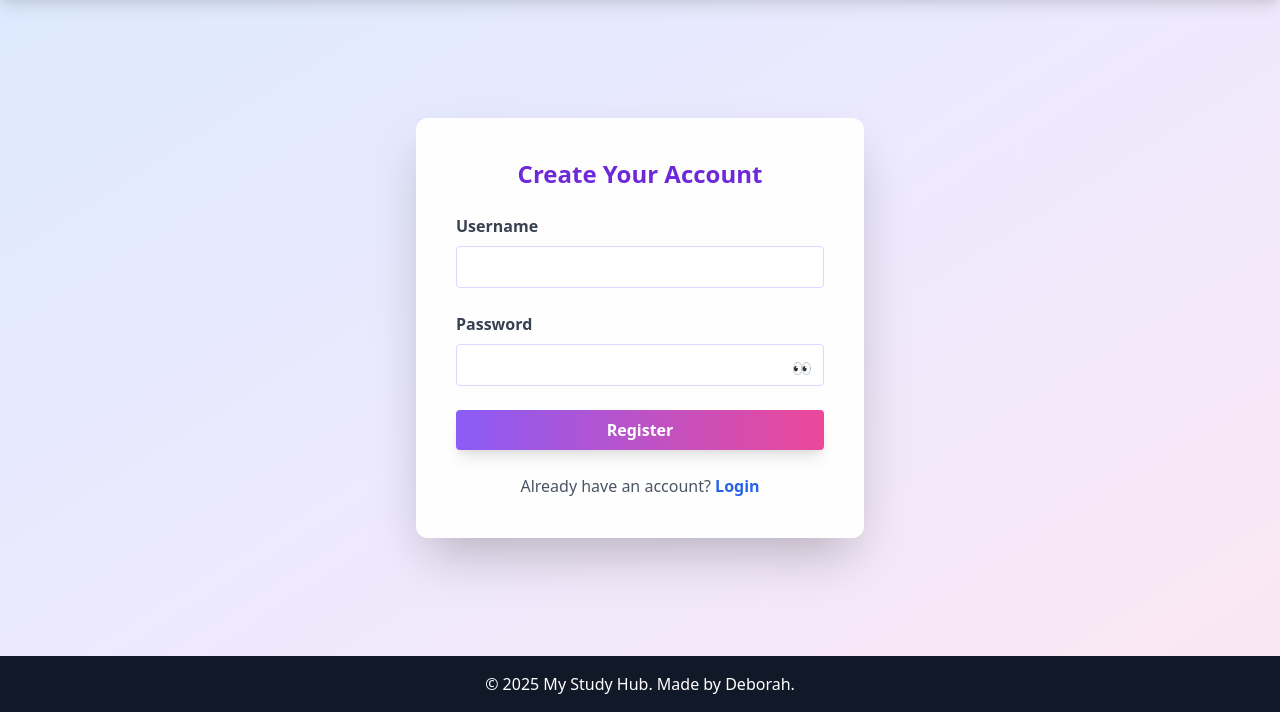
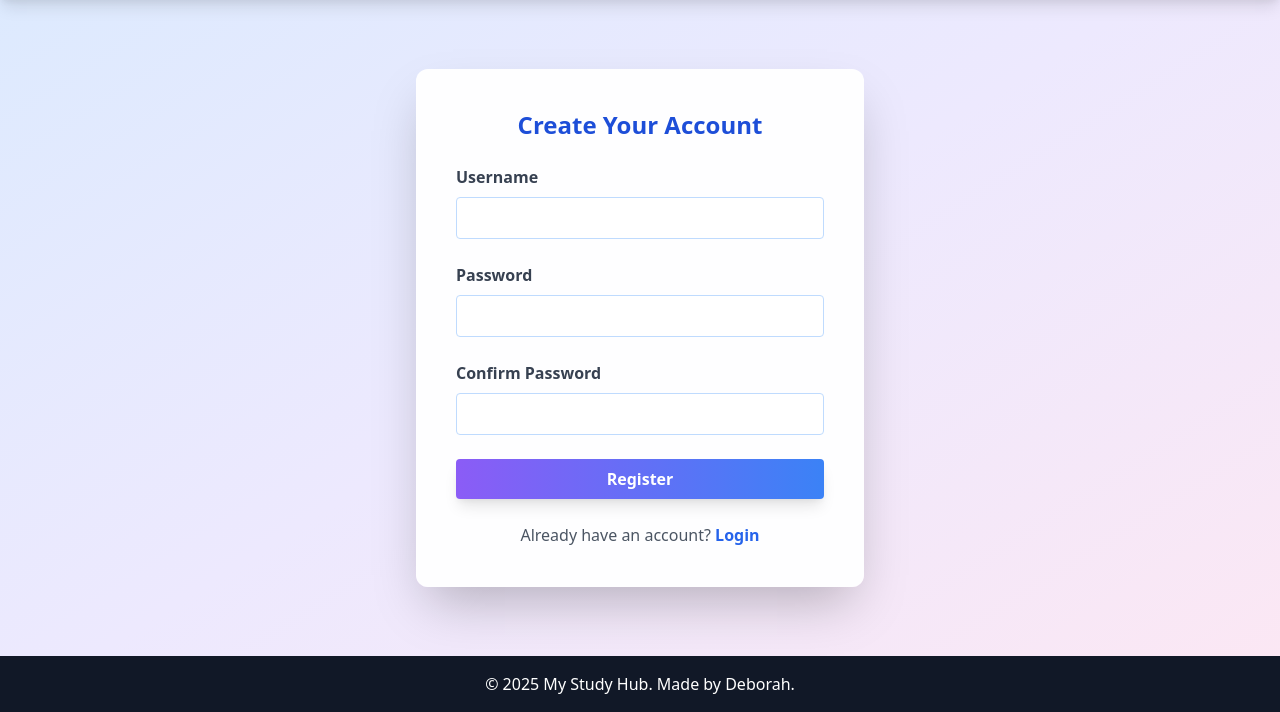
Before and after one commit to derbycodes/mystudyhub, a Flask app: page /register in a window 1280 px wide. Shown: the part 88-800 px from the top of the page. Run offline with Flask 3, Linux system fonts and the light colour scheme.

Commit message:
Updated app.py, models.py, header, and register templates

```diff
--- a/app.py
+++ b/app.py
@@ -2,21 +2,33 @@ from flask import Flask, render_template, redirect, url_for, request, flash
 from forms import RegistrationForm, LoginForm, StudyGoalForm, NoteForm
 from models import db, User, StudyGoal, Note
 from werkzeug.security import generate_password_hash, check_password_hash
-import secrets
 from flask_login import LoginManager, current_user, login_required, login_user, logout_user
+import os
 
 app = Flask(__name__)
-app.config['SECRET_KEY'] = secrets.token_hex(16)
+
+# Use a fixed secret key (or load from environment for production)
+app.config['SECRET_KEY'] = os.environ.get("SECRET_KEY", "my_super_secret_key")
+
+# Database setup (SQLite for now; can switch to Postgres on Render later)
 app.config['SQLALCHEMY_DATABASE_URI'] = 'sqlite:///database.db'
+app.config['SQLALCHEMY_TRACK_MODIFICATIONS'] = False
 db.init_app(app)
 
+# Ensure tables exist
+with app.app_context():
+    db.create_all()
+
+# Flask-Login setup
 login_manager = LoginManager()
 login_manager.init_app(app)
-login_manager.login_view = 'login'  # Ensures @login_required redirects to login
+login_manager.login_view = 'login'  # Redirects to login page if not logged in
 
 @login_manager.user_loader
 def load_user(user_id):
     return User.query.get(int(user_id))
+
+# ------------------ Routes ------------------
 
 @app.route('/')
 def home():
@@ -40,16 +52,20 @@ def register():
     if request.method == 'POST':
         username = request.form['username']
         password = request.form['password']
+
         existing_user = User.query.filter_by(username=username).first()
         if existing_user:
             flash('Username already exists. Please choose another.', 'danger')
             return render_template('register.html')
+
         hashed_password = generate_password_hash(password)
         new_user = User(username=username, password=hashed_password)
         db.session.add(new_user)
         db.session.commit()
+
         flash('Registration successful! Please log in.', 'success')
         return redirect(url_for('login'))
+
     return render_template('register.html')
 
 @app.route('/dashboard')
@@ -88,6 +104,7 @@ def delete_note(note_id):
     if note.user_id != current_user.id:
         flash('You are not authorized to delete this note.', 'danger')
         return redirect(url_for('dashboard'))
+
     db.session.delete(note)
     db.session.commit()
     flash('Note deleted!', 'success')
@@ -100,5 +117,6 @@ def logout():
     flash('You have been logged out.', 'info')
     return redirect(url_for('home'))
 
+# ------------------ Run ------------------
 if __name__ == '__main__':
     app.run(debug=True)
--- a/models.py
+++ b/models.py
@@ -6,9 +6,9 @@ db = SQLAlchemy()
 class User(db.Model):
     id = db.Column(db.Integer, primary_key=True)
     username = db.Column(db.String(80), unique=True, nullable=False)
-    password = db.Column(db.String(120), nullable=False)
-    study_goals = db.relationship('StudyGoal', backref='user', lazy=True)
-    notes = db.relationship('Note', backref='user', lazy=True)
+    password = db.Column(db.String(255), nullable=False)  # longer for hashed passwords
+    study_goals = db.relationship('StudyGoal', backref='user', lazy=True, cascade="all, delete-orphan")
+    notes = db.relationship('Note', backref='user', lazy=True, cascade="all, delete-orphan")
 
     def __repr__(self):
         return f'<User {self.username}>'
--- a/templates/header.html
+++ b/templates/header.html
@@ -1,24 +1,35 @@
 <header class="bg-gradient-to-r from-blue-600 to-purple-600 text-white p-6 shadow-lg">
   <div class="container mx-auto flex justify-between items-center">
     <h1 class="text-4xl font-extrabold tracking-wide drop-shadow-lg">MyStudyHub</h1>
+
     <!-- Hamburger Button (mobile only) -->
-    <button id="menu-btn" class="md:hidden flex flex-col justify-center items-center w-10 h-10" aria-label="Open Menu">
+    <button id="menu-btn" class="md:hidden flex flex-col justify-center items-center w-10 h-10" aria-label="Open Menu" aria-expanded="false">
       <span class="block w-8 h-1 bg-white mb-1 rounded"></span>
       <span class="block w-8 h-1 bg-white mb-1 rounded"></span>
       <span class="block w-8 h-1 bg-white rounded"></span>
     </button>
+
     <!-- Navigation Links -->
     <nav id="nav-menu" class="hidden absolute top-20 right-6 bg-gradient-to-r from-blue-600 to-purple-600 rounded-lg shadow-lg p-4 z-50 md:static md:flex md:items-center md:gap-4 md:bg-none md:shadow-none md:p-0">
-      <a href="/" class="block px-4 py-2 rounded hover:bg-blue-700 md:hover:bg-transparent">Home</a>
-      <a href="/login" class="block px-4 py-2 rounded hover:bg-blue-700 md:hover:bg-transparent">Login</a>
-      <a href="/register" class="block px-4 py-2 rounded hover:bg-blue-700 md:hover:bg-transparent">Register</a>
+      <a href="{{ url_for('home') }}" class="block px-4 py-2 rounded hover:bg-blue-700 md:hover:bg-transparent">Home</a>
+
+      {% if current_user.is_authenticated %}
+        <a href="{{ url_for('dashboard') }}" class="block px-4 py-2 rounded hover:bg-blue-700 md:hover:bg-transparent">Dashboard</a>
+        <a href="{{ url_for('logout') }}" class="block px-4 py-2 rounded hover:bg-blue-700 md:hover:bg-transparent">Logout</a>
+      {% else %}
+        <a href="{{ url_for('login') }}" class="block px-4 py-2 rounded hover:bg-blue-700 md:hover:bg-transparent">Login</a>
+        <a href="{{ url_for('register') }}" class="block px-4 py-2 rounded hover:bg-blue-700 md:hover:bg-transparent">Register</a>
+      {% endif %}
     </nav>
   </div>
+
   <script>
     document.addEventListener('DOMContentLoaded', function() {
       const menuBtn = document.getElementById('menu-btn');
       const navMenu = document.getElementById('nav-menu');
       menuBtn.addEventListener('click', () => {
+        const expanded = menuBtn.getAttribute('aria-expanded') === 'true' || false;
+        menuBtn.setAttribute('aria-expanded', !expanded);
         navMenu.classList.toggle('hidden');
       });
     });
--- a/templates/register.html
+++ b/templates/register.html
@@ -5,26 +5,15 @@
   <meta name="viewport" content="width=device-width, initial-scale=1.0">
   <title>Register | My Study Hub</title>
   <link href="https://cdn.jsdelivr.net/npm/tailwindcss@2.2.19/dist/tailwind.min.css" rel="stylesheet">
-    <script>
-        function togglePassword() {
-            const pwd = document.getElementById('password');
-            const eye = document.getElementById('eye-icon');
-            if (pwd.type === 'password') {
-                pwd.type = 'text';
-                eye.innerHTML = eye.dataset.hide;
-            } else {
-                pwd.type = 'password';
-                eye.innerHTML = eye.dataset.show;
-            }
-        }
-    </script>
 </head>
 <body class="bg-gradient-to-br from-blue-100 via-purple-100 to-pink-100 min-h-screen flex flex-col">
   {% include 'header.html' %}
 
   <main class="flex-1 flex items-center justify-center">
     <div class="bg-white bg-opacity-95 rounded-xl shadow-2xl p-10 w-full max-w-md mt-10">
-            <h2 class="text-2xl font-bold text-purple-700 mb-6 text-center">Create Your Account</h2>
+      <h2 class="text-2xl font-bold text-blue-700 mb-6 text-center">Create Your Account</h2>
+
+      <!-- Flash messages -->
       {% with messages = get_flashed_messages(with_categories=true) %}
         {% if messages %}
           {% for category, message in messages %}
@@ -34,31 +23,36 @@
               {% else %}
                 text-red-600
               {% endif %}
-        ">{{ message }}</div>
+            ">
+              {{ message }}
+            </div>
           {% endfor %}
         {% endif %}
       {% endwith %}
+
+      <!-- Registration form -->
       <form action="{{ url_for('register') }}" method="POST" class="space-y-6">
         <div>
           <label for="username" class="block text-gray-700 font-semibold mb-2">Username</label>
           <input type="text" id="username" name="username" required
-                        class="w-full px-4 py-2 border border-purple-200 rounded focus:outline-none focus:ring-2 focus:ring-purple-400 transition">
+            class="w-full px-4 py-2 border border-blue-200 rounded focus:outline-none focus:ring-2 focus:ring-blue-400 transition">
         </div>
         <div>
           <label for="password" class="block text-gray-700 font-semibold mb-2">Password</label>
-                    <div class="relative">
           <input type="password" id="password" name="password" required
-                            class="w-full px-4 py-2 border border-purple-200 rounded focus:outline-none focus:ring-2 focus:ring-purple-400 transition pr-10">
-                        <span id="eye-icon"
-                              onclick="togglePassword()"
-                              data-show="&#128065;" data-hide="&#128064;"
-                              class="absolute right-3 top-3 cursor-pointer select-none">
-                            &#128064;
-                        </span>
+            class="w-full px-4 py-2 border border-blue-200 rounded focus:outline-none focus:ring-2 focus:ring-blue-400 transition">
         </div>
+        <div>
+          <label for="confirm_password" class="block text-gray-700 font-semibold mb-2">Confirm Password</label>
+          <input type="password" id="confirm_password" name="confirm_password" required
+            class="w-full px-4 py-2 border border-blue-200 rounded focus:outline-none focus:ring-2 focus:ring-blue-400 transition">
         </div>
-                <button type="submit" class="w-full bg-gradient-to-r from-purple-500 to-pink-500 text-white font-bold py-2 rounded shadow-lg hover:scale-105 transition">Register</button>
+        <button type="submit"
+          class="w-full bg-gradient-to-r from-purple-500 to-blue-500 text-white font-bold py-2 rounded shadow-lg hover:scale-105 transition">
+          Register
+        </button>
       </form>
+
       <p class="mt-6 text-center text-gray-600">
         Already have an account?
         <a href="{{ url_for('login') }}" class="text-blue-600 font-semibold hover:underline">Login</a>
```
Lines whose indentation alone changed are shown as unchanged.
